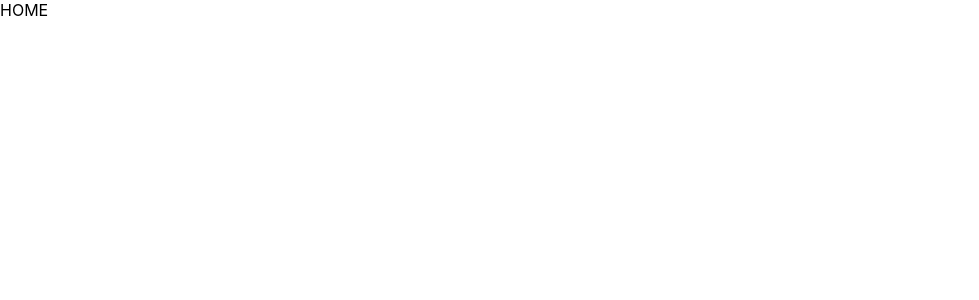
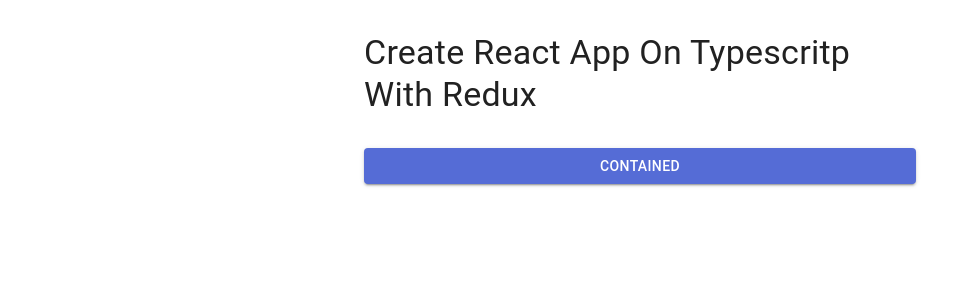
Before and after one commit to otash16/burak-react, a React (Create React App) app: page / in a window 1280 px wide. Shown: the top 300 px of the page, without its empty margins (0-979 px from the left). Built offline with nearby package versions, Linux system fonts and the light colour scheme.

Commit message:
feat: MUI standard integration

```diff
--- a/src/app/App.tsx
+++ b/src/app/App.tsx
@@ -1,8 +1,18 @@
 import React from 'react';
 import '../css/app.css';
+import { Box, Button, Container, Stack, Typography } from '@mui/material';
 
 function App() {
-    return <div>HOME</div>;
+    return <Container maxWidth="sm">
+      <Stack flexDirection={"column"}>
+        <Box sx={{my:4}}>
+           <Typography variant='h4' component={"h4"}>
+            Create React App On Typescritp With Redux
+           </Typography>
+        </Box>
+        <Button variant="contained">Contained</Button>
+      </Stack>
+    </Container>;
 }
 
 export default App;
--- a/src/index.tsx
+++ b/src/index.tsx
@@ -4,12 +4,18 @@
 import { store } from './app/store';
 import App from './app/App';
 import reportWebVitals from './reportWebVitals';
+import CssBaseline from '@mui/material/CssBaseline';
+import { ThemeProvider } from '@mui/material/styles';
+import theme from "./theme";
 import '../src/css/index.css';
 
 ReactDom.render(
   <React.StrictMode>
     <Provider store={store}>
+    <ThemeProvider theme={theme}>
+      <CssBaseline />
       <App />
+    </ThemeProvider>
     </Provider>
   </React.StrictMode>
   ,document.getElementById('root')
--- /dev/null
+++ b/src/theme.tsx
@@ -0,0 +1,19 @@
+import { createTheme } from '@mui/material/styles';
+import { red } from '@mui/material/colors';
+
+// A custom theme for this app
+const theme = createTheme({
+  palette: {
+    primary: {
+      main: '#556cd6',
+    },
+    secondary: {
+      main: '#19857b',
+    },
+    error: {
+      main: red.A400,
+    },
+  },
+});
+
+export default theme;
```
Also changed, not shown: package.json (+3 -4 lines), 1 other file (tests, documents, lock files or other folders).
